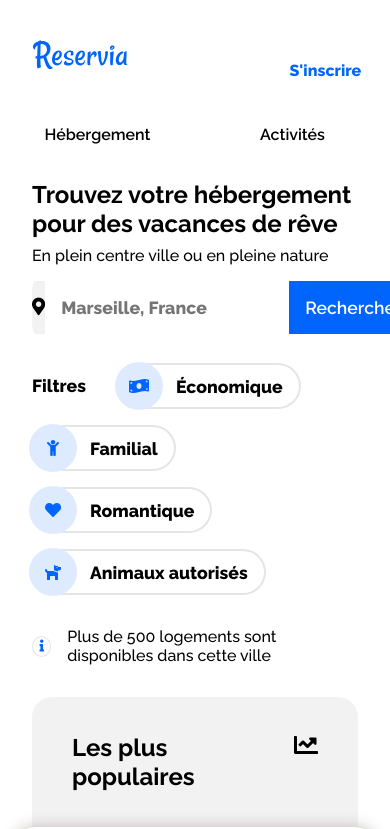
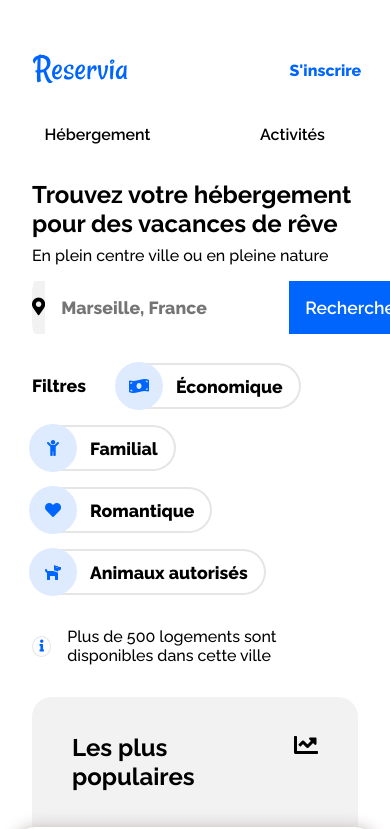
Before and after one commit to GuillaumePrieur/P2_Prieur_Guillaume, a plain HTML site: page index.html in a window 390 px wide. Shown: the top 829 px of the page. Drawn offline with Linux system fonts and the light colour scheme.

Commit message:
Correctif flex-basis + align-self Nav

```diff
--- a/style.css
+++ b/style.css
@@ -16,7 +16,8 @@ a {
 }
 
 .Nav a:nth-child(1){
-    flex-basis:50%;
+    flex-basis:70%;
+    align-self: center;
 }
 
 .Link{
@@ -462,7 +463,7 @@ flex-direction: column;
 
                 .Nav a:nth-child(1){
                     flex-grow: 1;
-                    flex-basis:50%:
+                    flex-basis:50%;
                 }
                 .Nav a:nth-child(2){
                     flex-basis: 25%;
```
